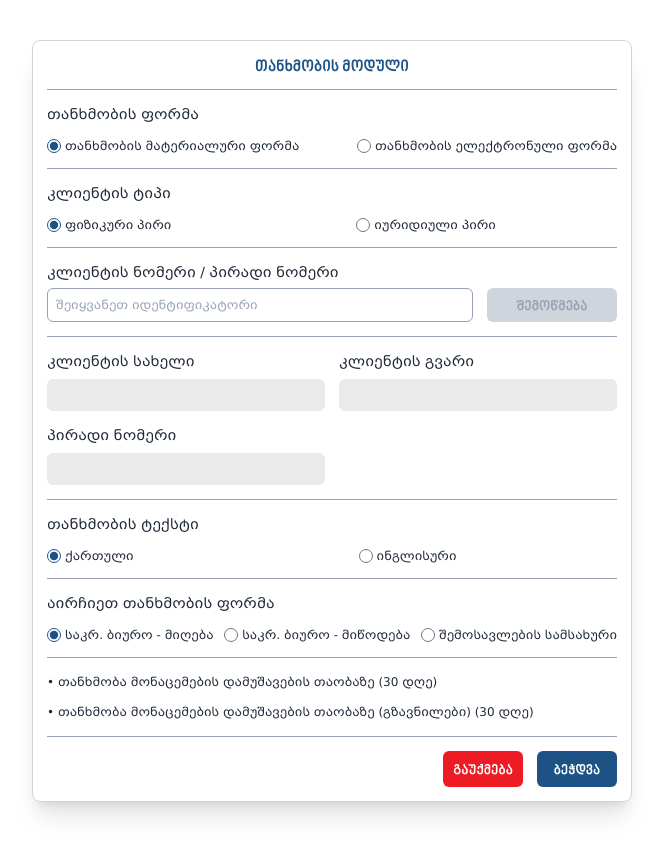
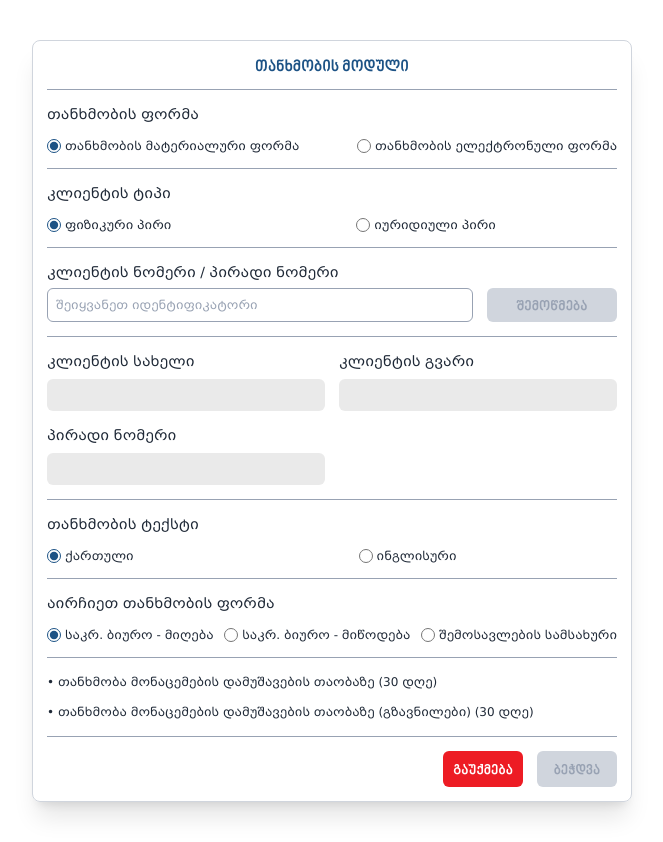
Before and after one commit to Gandobilis/catru, a Vue app: page / in a window 1280 px wide. Shown: the whole page, without its empty margins (308-971 px from the left). Built offline with nearby package versions, Linux system fonts and the light colour scheme.

Commit message:
ღილაკის გაუქმების ლოგიკა.

```diff
--- a/src/composables/useUser.js
+++ b/src/composables/useUser.js
@@ -115,10 +115,19 @@ export default function useUser() {
     })
 
     const disabled = computed(() => {
+        if (formType.value === 'MT') {
+            return (!newUser.value.name || !newUser.value.surname || !newUser.value.personalNumber) && !user.value
+        } else {
+            return (!newUser.value.name || !newUser.value.surname || !newUser.value.personalNumber || !newUser.value.phoneNumber) && !user.value
+        }
+    })
 
-    })
     const disabledLeg = computed(() => {
-
+        if (formType.value === 'MT') {
+            return (!_newUser.value.clientName || !_newUser.value.taxNumber || !_newUser.value.legPerson || !_newUser.value.legPersonTax) && !user.value
+        } else {
+            return (!_newUser.value.clientName || !_newUser.value.taxNumber || !_newUser.value.legPerson || !_newUser.value.legPersonTax || !_newUser.value.phoneNumber) && !user.value
+        }
     })
 
     const formLang = ref('GE');
--- a/src/views/AgreementModule.vue
+++ b/src/views/AgreementModule.vue
@@ -222,7 +222,7 @@ const {
                    class="rounded-md border p-2 text-xs border-placeholder-grey placeholder-placeholder-grey focus:outline-none disabled:text-placeholder-grey disabled:bg-disabled disabled:cursor-not-allowed"
                    type="text"
                    :maxlength="9"
-                   @input="_newUser.taxNumber = _newUser.taxNumber?.toString().slice(0, 9)">
+                   @input="_newUser.phoneNumber = _newUser.phoneNumber?.toString().slice(0, 9)">
           </div>
 
 
@@ -320,8 +320,8 @@ const {
         >
           <button
               class="send-print-button"
-              :disabled="!user"
-              @click="disabledLeg"
+              :disabled="disabledLeg"
+              @click="handleClick"
               v-text="'გაგზავნა'"
           />
         </router-link>
```
